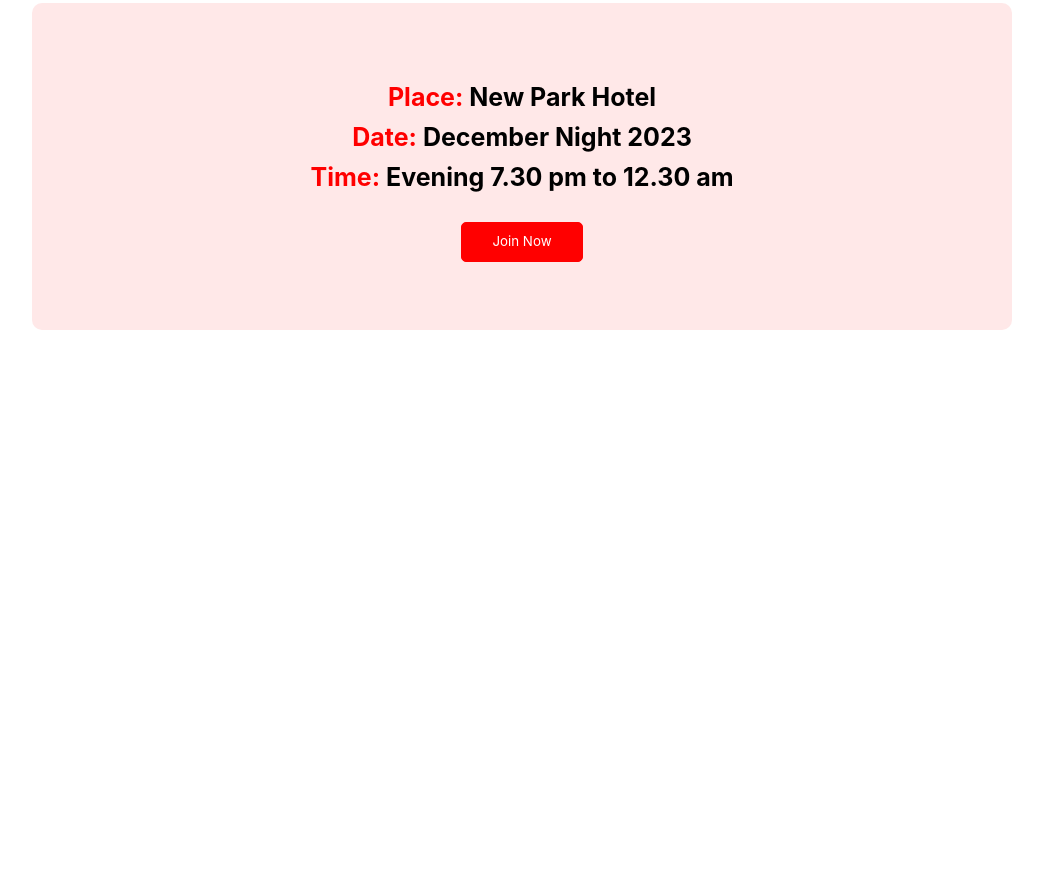
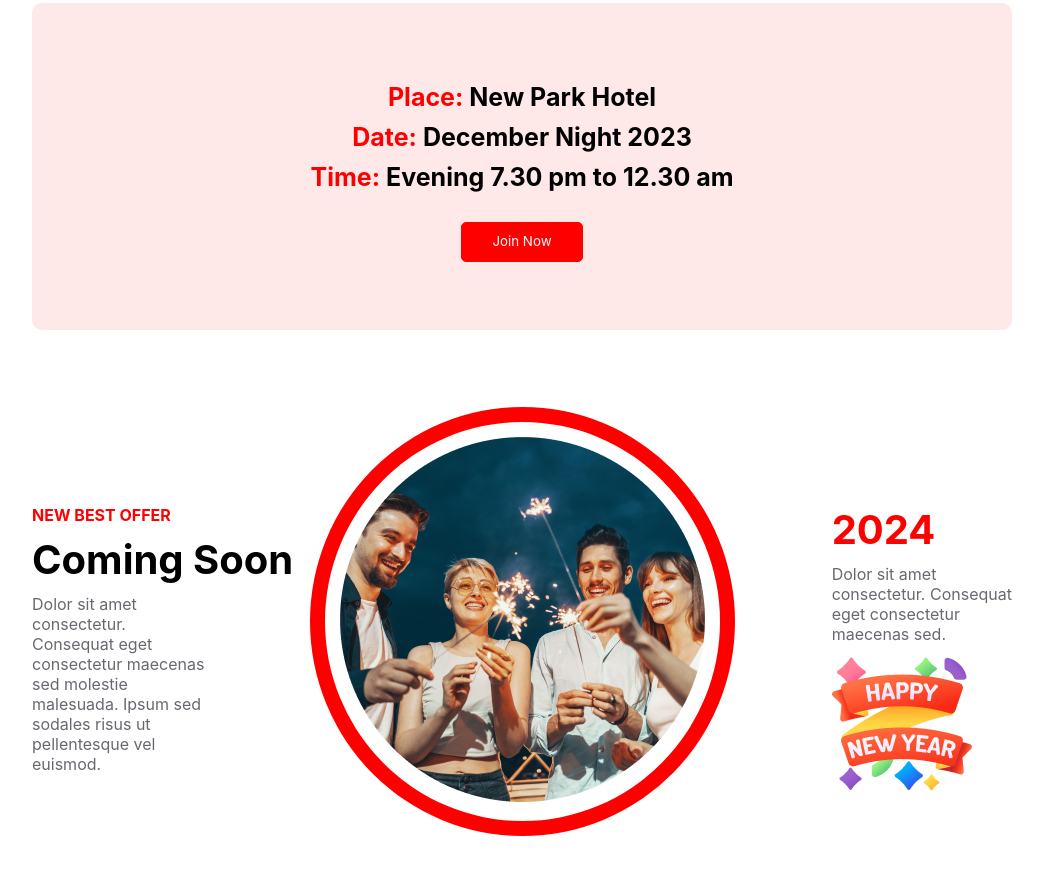
Before and after one commit to sazedul-islam/heppynew-year, a plain HTML site: page index.html in a window 1280 px wide. Shown: the part 2068-2942 px from the top of the page, without its empty margins (118-1161 px from the left). Before the commit the page ends 2448 px from the top, so only its background shows below. Drawn offline with Linux system fonts and the light colour scheme.

Commit message:
coming soon added

```diff
--- a/css/style.css
+++ b/css/style.css
@@ -116,3 +116,49 @@
 .date-line button {
     margin-top: 30px;
 }
+/* Coming soon CSS */
+.coming-section {
+    margin-top: 6%;
+}
+.coming-soon{
+    display: flex;
+    justify-content: space-between;
+}
+.first-item{
+   width: 33.3%;
+   margin-top: 10%;
+}
+.first-item h4{
+   color: #FF0000;
+}
+.first-item h2 {
+    font-size: 40px;
+    margin: 10px 0;
+}
+.first-item p {
+    color: #6A6770;
+    padding: 0px 100px 0px 0px;
+}
+.second-item{
+    border: 15px solid #FF0000;
+    border-radius: 100%;
+}
+.second-item img{
+    padding:15px;
+}
+.third-item{
+   width: 33.3%;
+   margin-top: 10%;
+}
+.third-content {
+    margin-left: 35%;
+}
+.third-content p{
+    color: #6A6770;
+    margin: 10px 0;
+}
+.third-content h2{
+    color: #FF0000;
+    font-size: 40px;
+    font-weight: 700;
+}
--- a/index.html
+++ b/index.html
@@ -3,10 +3,13 @@
 <head>
     <meta charset="UTF-8">
     <meta name="viewport" content="width=device-width, initial-scale=1.0">
+    <!-- Title  -->
     <title>New Year Party Celebration</title>
+    <!-- Font Awesome  -->
     <link rel="preconnect" href="https://fonts.googleapis.com">
     <link rel="preconnect" href="https://fonts.gstatic.com" crossorigin>
     <link href="https://fonts.googleapis.com/css2?family=Merriweather:wght@300;400;700;900&display=swap" rel="stylesheet">
+    <!-- CSS File -->
     <link rel="stylesheet" href="css/style.css">
 </head>
 <body>
@@ -55,6 +58,28 @@
         </div>
        </section>
        <!-- Date line section End -->
+
+       <!-- Coming soon Section Start -->
+       <section class="coming-section global-margin">
+         <div class="coming-soon">
+            <div class="first-item">
+                <h4>NEW BEST OFFER</h4>
+                <h2>Coming Soon</h2>
+                <p>Dolor sit amet consectetur. Consequat eget consectetur maecenas sed molestie malesuada. Ipsum sed sodales risus ut pellentesque vel euismod. </p>
+            </div>
+            <div class="second-item">
+                <img src="imge/Ellipse 1.png" alt="">
+            </div>
+            <div class="third-item">
+               <div class="third-content">
+                <h2>2024</h2>
+               <p>Dolor sit amet consectetur. Consequat eget consectetur maecenas sed.</p>
+               <img src="imge/Group 96.png" alt="">
+               </div>
+            </div>
+         </div>
+       </section>
+       <!-- Coming Soon Section End -->
     </main>
     <footer>
 
```
